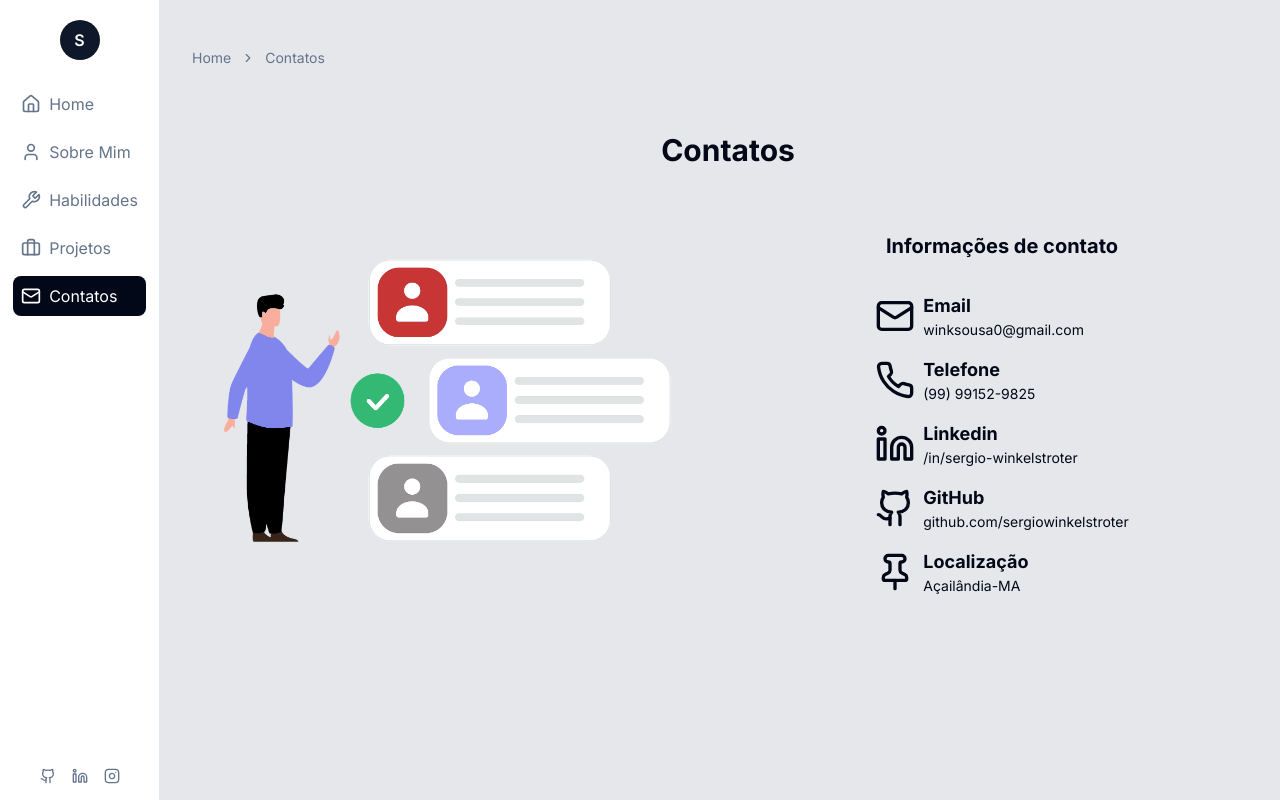
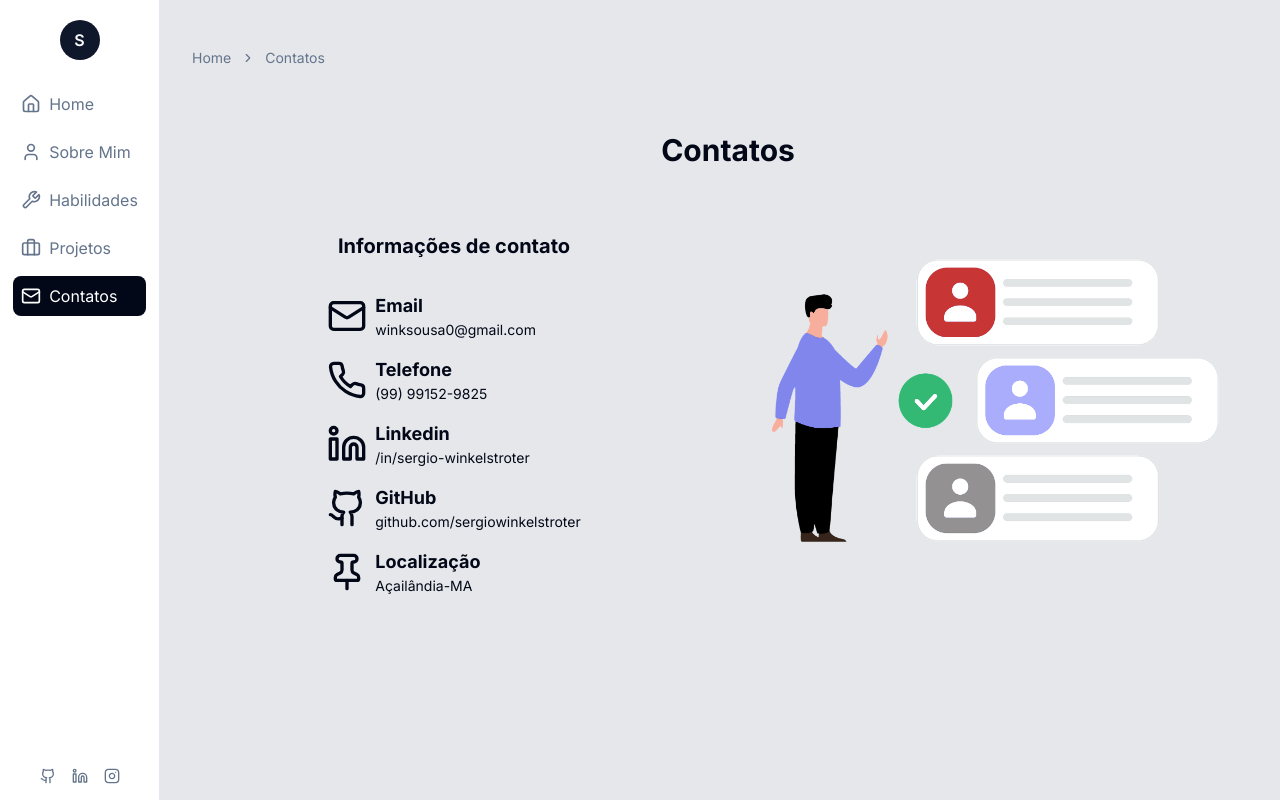
Before and after one commit to sergiowinkelstroter/portfolio_v2, a Next.js app: page /contatos in a window 1280 px wide. Built offline with nearby package versions, Linux system fonts and the light colour scheme.

Commit message:
Update page.tsx

```diff
--- a/src/app/(pages)/contatos/page.tsx
+++ b/src/app/(pages)/contatos/page.tsx
@@ -14,87 +14,6 @@ export default function Contatos() {
       <SectionContainer>
         <h1 className="text-3xl font-bold text-center">Contatos</h1>
         <div className="grid grid-cols-1 md:grid-cols-2 gap-6 mt-16 w-full">
-          {/* <form
-            action="mailto:winksousa0@gmail.com"
-            method="post"
-            encType="text/plain"
-            className="flex-1"
-          >
-            <h3 className="text-xl font-bold mb-8">Enviar uma mensagem</h3>
-
-            <div className="mb-4">
-              <label
-                htmlFor="name"
-                className="block text-sm font-medium text-gray-700"
-              >
-                Nome
-              </label>
-              <input
-                type="text"
-                id="name"
-                name="name"
-                required
-                className="mt-1 block w-full border border-gray-300 rounded-md shadow-sm py-2 px-3 focus:outline-none focus:ring-indigo-500 focus:border-indigo-500 sm:text-sm"
-              />
-            </div>
-            <div className="mb-4">
-              <label
-                htmlFor="email"
-                className="block text-sm font-medium text-gray-700"
-              >
-                Email
-              </label>
-              <input
-                type="email"
-                id="email"
-                name="email"
-                required
-                className="mt-1 block w-full border border-gray-300 rounded-md shadow-sm py-2 px-3 focus:outline-none focus:ring-indigo-500 focus:border-indigo-500 sm:text-sm"
-              />
-            </div>
-            <div className="mb-4">
-              <label
-                htmlFor="subject"
-                className="block text-sm font-medium text-gray-700"
-              >
-                Assunto
-              </label>
-              <input
-                type="text"
-                id="subject"
-                name="subject"
-                required
-                className="mt-1 block w-full border border-gray-300 rounded-md shadow-sm py-2 px-3 focus:outline-none focus:ring-indigo-500 focus:border-indigo-500 sm:text-sm"
-              />
-            </div>
-            <div className="mb-4">
-              <label
-                htmlFor="message"
-                className="block text-sm font-medium text-gray-700"
-              >
-                Mensagem
-              </label>
-              <textarea
-                id="message"
-                name="message"
-                rows={4}
-                required
-                className="mt-1 block w-full border border-gray-300 rounded-md shadow-sm py-2 px-3 focus:outline-none focus:ring-indigo-500 focus:border-indigo-500 sm:text-sm"
-              ></textarea>
-            </div>
-            <div className="text-center flex justify-end">
-              <Button type="submit" className="">
-                Enviar
-              </Button>
-            </div>
-          </form> */}
-          <Image
-            src="/contato.png"
-            alt=""
-            width={800}
-            height={800}
-            className="hidden md:block"
-          />
           <div className="flex flex-col  items-center">
             <h3 className="text-xl font-bold">Informações de contato</h3>
             <div className="flex flex-col gap-4 mt-8">
@@ -147,6 +66,13 @@ export default function Contatos() {
               </div>
             </div>
           </div>
+          <Image
+            src="/contato.png"
+            alt=""
+            width={800}
+            height={800}
+            className="hidden md:block"
+          />
         </div>
       </SectionContainer>
     </PageContainer>
```
